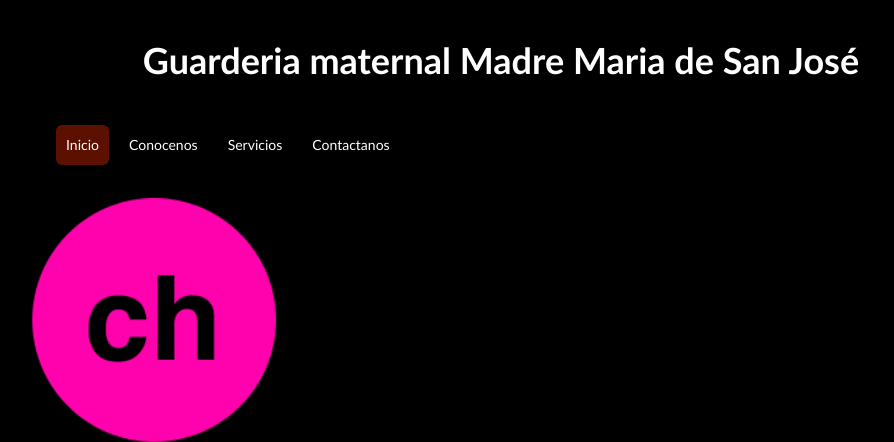
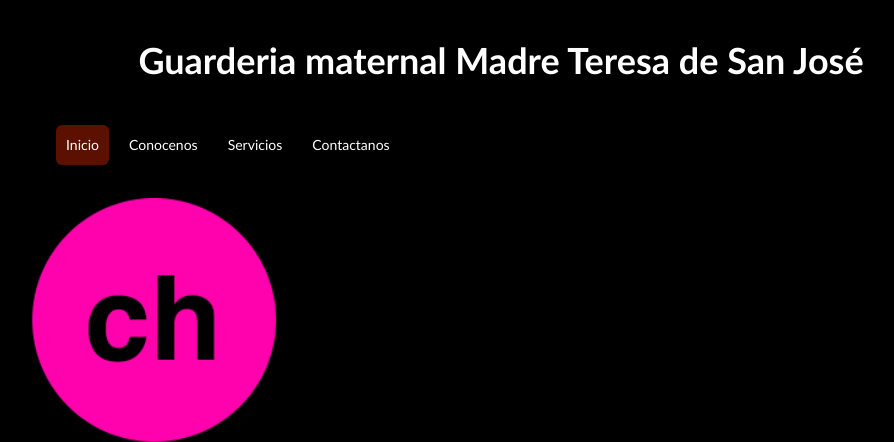
Before and after one commit to Helg18/guarderia, a PHP site: page / in a window 1280 px wide. Shown: the top 442 px of the page, without its empty margins (139-1033 px from the left). Run offline with PHP 8.4, Linux system fonts and the light colour scheme.

Commit message:
Cambios en el texto 'Maria' -> 'Teresa"

```diff
--- a/index.php
+++ b/index.php
@@ -7,7 +7,7 @@
   </head>
   <body>
     <header>
-       Guarderia maternal Madre Maria de San José
+       Guarderia maternal Madre Teresa de San José
     </header>
     <nav>
       <ul class="menu">
```
